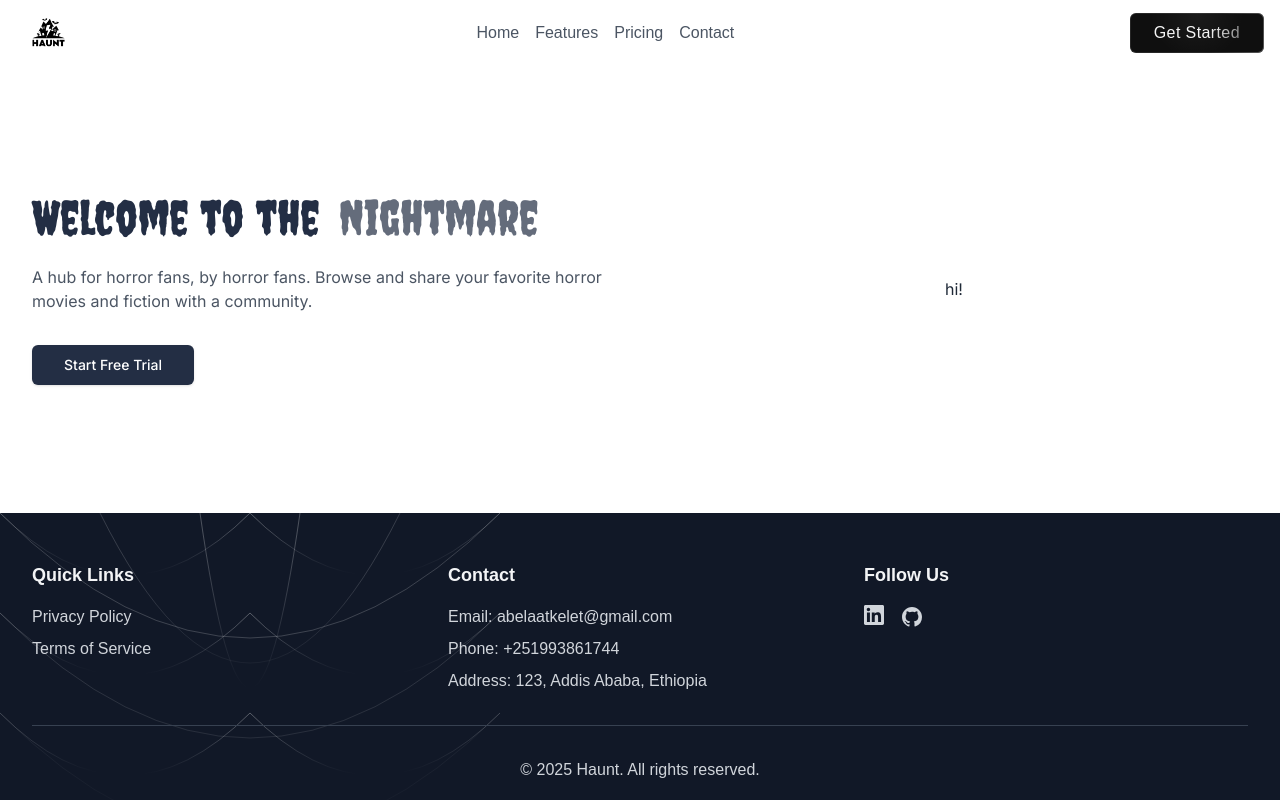
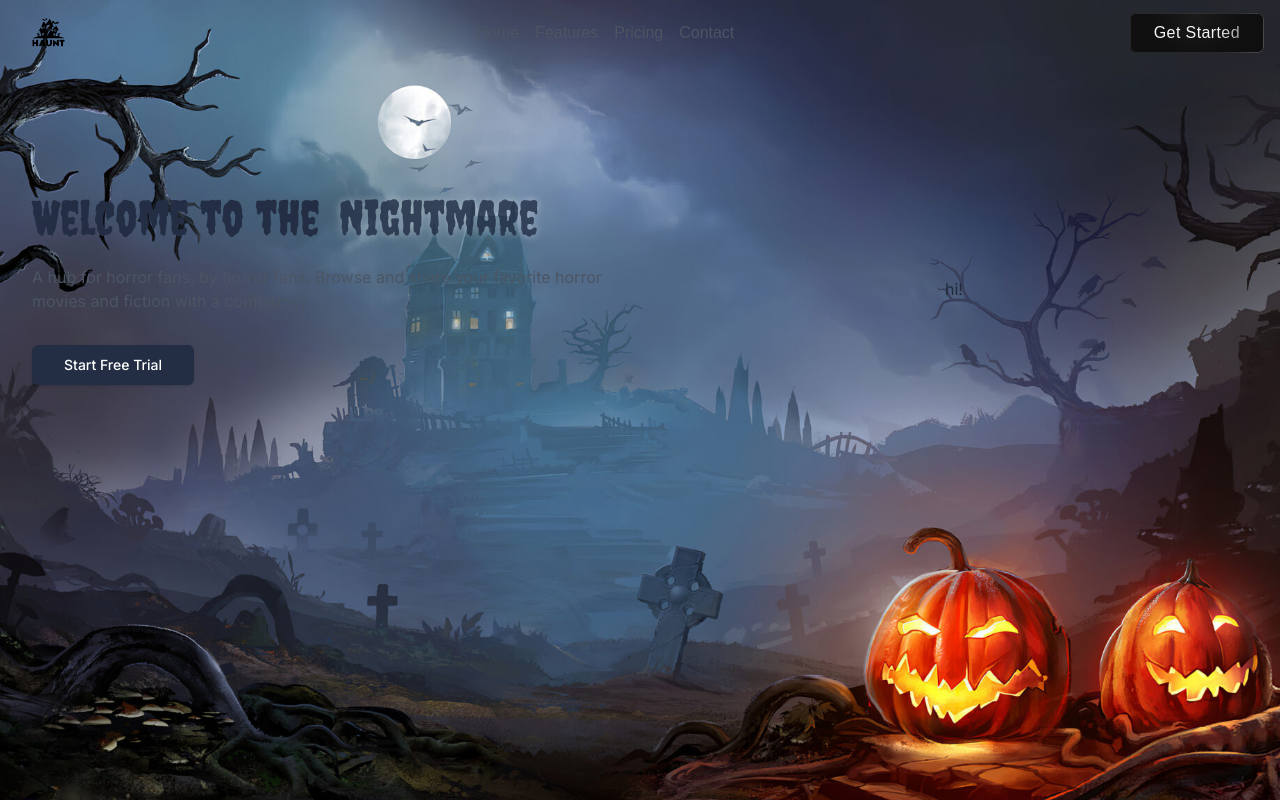
Before and after one commit to abelxo19/horror-fan-site, a Next.js app: page / in a window 1280 px wide. Shown: the top 800 px of the page. Built offline with nearby package versions, Linux system fonts and the light colour scheme.

Commit message:
add-bg-img

```diff
--- a/app/layout.tsx
+++ b/app/layout.tsx
@@ -1,6 +1,5 @@
 import type { Metadata } from "next";
 import { Geist, Geist_Mono } from "next/font/google";
-import Header from "@/components/header";
 import "./globals.css";
 import Footer from "@/components/footer";
 
@@ -29,7 +28,6 @@ export default function RootLayout({
       <body
         className={`${geistSans.variable} ${geistMono.variable} antialiased`}
       >
-        <Header/>
         <main>{children}</main>
         <Footer/>
       </body>
--- a/app/page.tsx
+++ b/app/page.tsx
@@ -1,9 +1,11 @@
 import Hero from "../components/hero";
+import Header from "../components/header";
 
 export default function Home() {
   return (
     <div>
-      <main>
+      <main className="bg-[url('/hero-bg.jpg')] bg-cover bg-center bg-no-repeat h-screen">
+        <Header/>
         <Hero />
       </main>
     </div>
```
Also changed, not shown: public/hero-bg.jpg (added).
